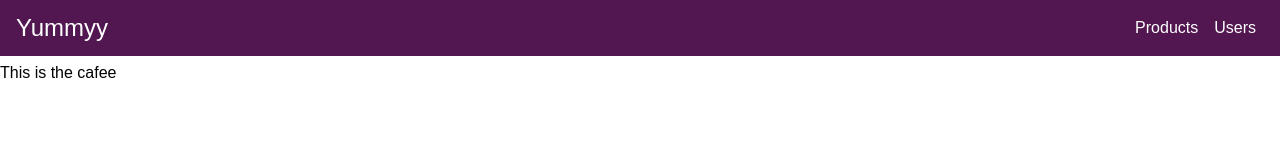
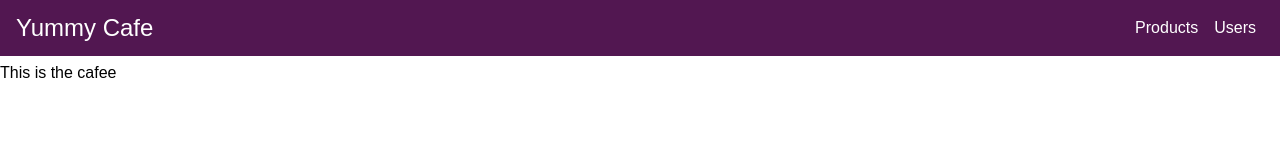
Before and after one commit to HannahChege/Cafe-App, a React (Create React App) app: page / in a window 1280 px wide. Shown: the top 160 px of the page. Built offline with nearby package versions, Linux system fonts and the light colour scheme.

Commit message:
Added the about component

```diff
--- a/src/App.js
+++ b/src/App.js
@@ -15,5 +15,4 @@ class App extends Component {
     );
   }
 }
-
 export default App;
--- a/src/components/Toolbar/Toolbar.css
+++ b/src/components/Toolbar/Toolbar.css
@@ -17,7 +17,7 @@
     color: white;
     text-decoration: none;
     font-size: 1.5rem;
-
+    text-align: center;
 
 }
 .spacer{
--- a/src/components/Toolbar/Toolbar.js
+++ b/src/components/Toolbar/Toolbar.js
@@ -7,7 +7,7 @@ const toolbar = props => (
         <div>
         <div DrawerToggleButton />
         </div>
-            <div className="toolbar__logo">  Yummyy </div>
+            <div className="toolbar__logo">  Yummy Cafe </div>
             <div class="spacer"/>
             <div className="toolbar_navigation-items">
                 <ul>
```
Also changed, not shown: logoBig.png (added), src/components/About.js (added).
